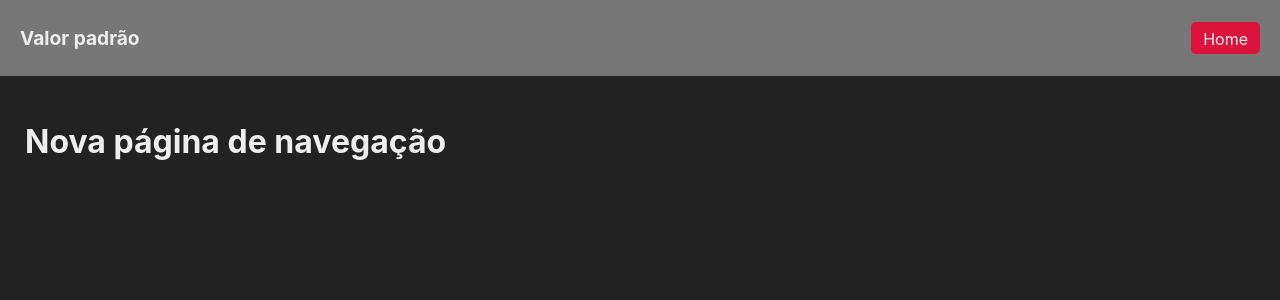
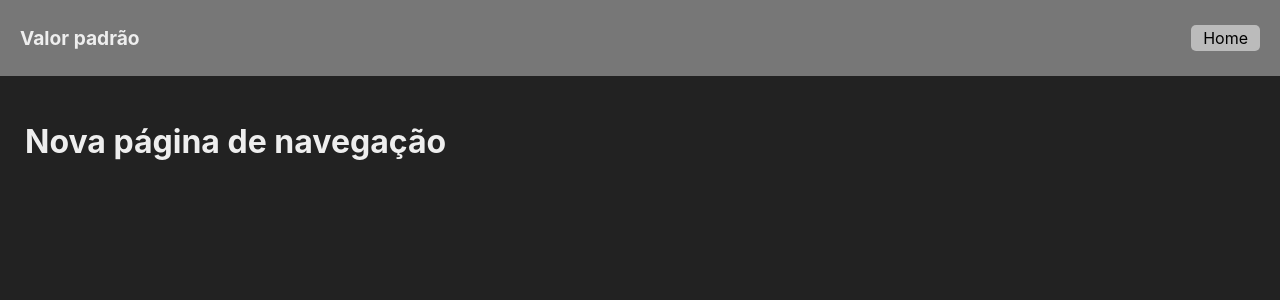
Before and after one commit to jonhsousadev/estudos-next, a Next.js app in the folder basis/: page /navecacao1 in a window 1280 px wide. Shown: the top 300 px of the page. Built offline with nearby package versions, Linux system fonts and the light colour scheme.

Commit message:
feat - estilo próprio docomponente Navegador

```diff
--- a/basis/src/components/layout/Layout.module.css
+++ b/basis/src/components/layout/Layout.module.css
@@ -12,14 +12,6 @@
   background-color: #777;
 }
 
-.cabecalho a {
-  background-color: crimson;
-  padding: 5px 12px;
-  border-radius: 5px;
-  height: 2rem;
-  line-height: 1.5rem;
-}
-
 .cabecalho h2 {
   font-size: 1.2rem;
 }
--- a/basis/src/components/navegador/Navegador.jsx
+++ b/basis/src/components/navegador/Navegador.jsx
@@ -1,8 +1,11 @@
 import Link from 'next/link'
+import styles from './Navegador.module.css'
 export default function Navegador(props) {
   return (
     <Link href={props.path}>
-      {props.label}
+      <div className={styles.navegador}>
+        {props.label}
+      </div>
     </Link>
   )
 }
--- /dev/null
+++ b/basis/src/components/navegador/Navegador.module.css
@@ -0,0 +1,16 @@
+.navegador {
+  background-color: #bbb;
+  color: #000;
+  padding: 5px 12px;
+  border-radius: 5px;
+  line-height: 1rem;
+  width: fit-content;
+}
+
+.navegador:hover {
+  background-color: #ddd;
+}
+
+.navegador:active {
+  background-color: #fff;
+}
```
